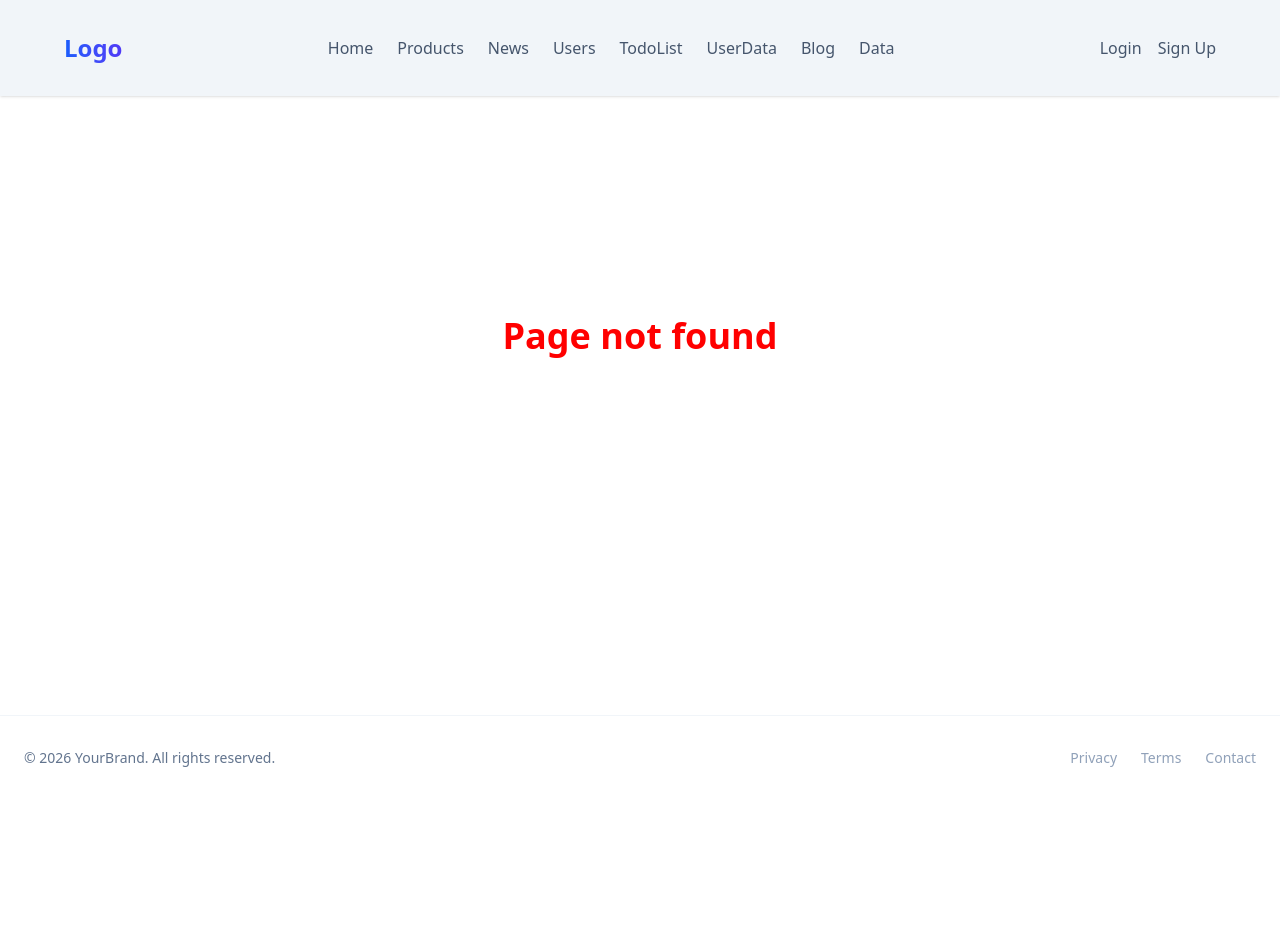
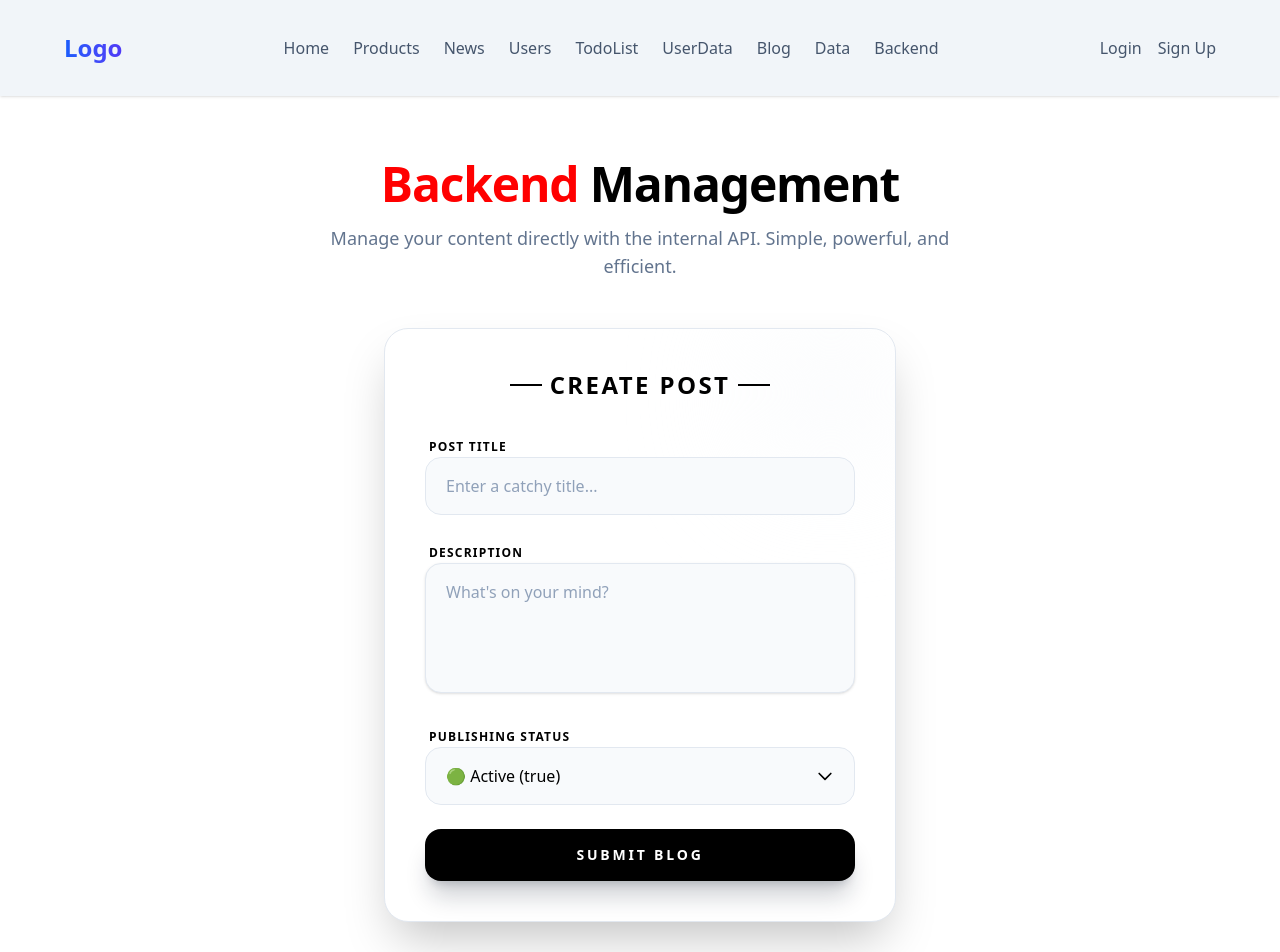
Before and after one commit to Aakash-Bc/React, a React (Vite) app: page /backend in a window 1280 px wide. Before the commit this address had no page. Shown: the top 952 px of the page. Before the commit the page ends 800 px from the top, so only its background shows below. Built offline with nearby package versions, Linux system fonts and the light colour scheme.

Commit message:
Backend connection

```diff
--- a/package.json
+++ b/package.json
@@ -11,6 +11,7 @@
   },
   "dependencies": {
     "@tailwindcss/vite": "^4.1.18",
+    "axios": "^1.13.6",
     "react": "^19.2.0",
     "react-dom": "^19.2.0",
     "react-router-dom": "^7.13.0",
--- a/src/App.jsx
+++ b/src/App.jsx
@@ -14,6 +14,7 @@ import ButtonDemo from './components/ButtonDemo'
 import UserData from './userData'
 import BlogPage from './BlogPage'
 import Data from './data'
+import Backend from './backend'
 
 
 function App() {
@@ -51,6 +52,7 @@ function App() {
                     <Route path='userData' element={<UserData />} />
                     <Route path='BlogPage' element={<BlogPage />} />
                     <Route path='data' element={<Data />} />
+                    <Route path='backend' element={<Backend />} />
 
                     <Route path="/*" element={<div className="min-h-[60vh] flex items-center justify-center"><h1 className="text-4xl font-bold text-slate-800">Page not found</h1></div>} />
                 </Routes>
--- a/src/Navbar.jsx
+++ b/src/Navbar.jsx
@@ -22,6 +22,7 @@ function Navbar() {
                     <Link to="userData" className="text-slate-600 hover:text-blue-600 font-medium transition-colors">UserData</Link>
                     <Link to="BlogPage" className="text-slate-600 hover:text-blue-600 font-medium transition-colors">Blog</Link>
                     <Link to="data" className="text-slate-600 hover:text-blue-600 font-medium transition-colors">Data</Link>
+                    <Link to="/backend" className="text-slate-600 hover:text-blue-600 font-medium transition-colors">Backend</Link>
                 </div>
                 <div className="flex gap-4">
                     <Link to="/login" className="text-slate-600 hover:text-blue-600 font-medium transition-colors">Login</Link>
--- /dev/null
+++ b/src/backend.jsx
@@ -0,0 +1,149 @@
+import { useState } from "react";
+import axios from "axios";
+
+function Backend() {
+    const [isLoading, setIsLoading] = useState(false);
+    const [formData, setFormData] = useState({
+        title: "",
+        description: "",
+        status: true
+    });
+
+    const handleChange = (e) => {
+        const { name, value } = e.target;
+        setFormData({
+            ...formData,
+            [name]: name === "status" ? value === "true" : value
+        });
+    };
+
+    const handleSubmit = async (e) => {
+        e.preventDefault();
+        setIsLoading(true);
+
+        try {
+            await axios.post("http://localhost:8000/blog/create", formData);
+            alert("✨ Blog added successfully!");
+            setFormData({ title: "", description: "", status: true });
+        } catch (error) {
+            console.error(error);
+            alert("❌ Failed to add blog. Please check your backend connection.");
+        } finally {
+            setIsLoading(false);
+        }
+    };
+
+    return (
+        <div className="max-w-7xl mx-auto px-6 py-16 space-y-12 flex flex-col items-center min-h-[80vh]">
+            {/* Header Section */}
+            <div className="space-y-4 text-center w-full max-w-2xl">
+                <h1 className="text-4xl md:text-5xl font-extrabold text-slate-900 tracking-tight">
+                    Backend <span className="text-black">Management</span>
+                </h1>
+                <p className="text-slate-500 text-lg">
+                    Manage your content directly with the internal API. Simple, powerful, and efficient.
+                </p>
+            </div>
+
+            {/* Form Card */}
+            <div className="w-full max-w-lg bg-white p-10 rounded-3xl border border-slate-200 shadow-2xl relative overflow-hidden group">
+                {/* Decorative background element */}
+                <div className="absolute top-0 right-0 -tr-y-1/2 tr-x-1/2 w-32 h-32 bg-slate-50 rounded-full blur-3xl group-hover:bg-slate-100 transition-colors"></div>
+
+                <div className="relative z-10">
+                    <div className="mb-8 text-center">
+                        <h2 className="text-2xl font-black text-black uppercase tracking-widest flex items-center justify-center gap-2">
+                            <span className="w-8 h-[2px] bg-black"></span>
+                            Create Post
+                            <span className="w-8 h-[2px] bg-black"></span>
+                        </h2>
+                    </div>
+
+                    <form onSubmit={handleSubmit} className="space-y-6">
+                        <div className="space-y-2">
+                            <label className="text-xs font-bold text-black uppercase tracking-widest px-1">Post Title</label>
+                            <input
+                                type="text"
+                                name="title"
+                                placeholder="Enter a catchy title..."
+                                className="w-full px-5 py-4 bg-slate-50 border border-slate-200 rounded-2xl focus:ring-4 focus:ring-black/5 focus:border-black outline-none transition-all placeholder:text-slate-400 text-black font-medium"
+                                value={formData.title}
+                                onChange={handleChange}
+                                required
+                            />
+                        </div>
+
+                        <div className="space-y-2">
+                            <label className="text-xs font-bold text-black uppercase tracking-widest px-1">Description</label>
+                            <textarea
+                                name="description"
+                                placeholder="What's on your mind?"
+                                rows="4"
+                                className="w-full px-5 py-4 bg-slate-50 border border-slate-200 rounded-2xl focus:ring-4 focus:ring-black/5 focus:border-black outline-none transition-all placeholder:text-slate-400 text-black font-medium resize-none shadow-sm"
+                                value={formData.description}
+                                onChange={handleChange}
+                                required
+                            />
+                        </div>
+
+                        <div className="space-y-2">
+                            <label className="text-xs font-bold text-black uppercase tracking-widest px-1">Publishing Status</label>
+                            <div className="relative">
+                                <select
+                                    name="status"
+                                    onChange={handleChange}
+                                    value={formData.status.toString()}
+                                    className="w-full px-5 py-4 bg-slate-50 border border-slate-200 rounded-2xl focus:ring-4 focus:ring-black/5 focus:border-black outline-none transition-all text-black font-medium appearance-none cursor-pointer"
+                                >
+                                    <option value="true">🟢 Active (true)</option>
+                                    <option value="false">🔴 Inactive (false)</option>
+                                </select>
+                                <div className="absolute right-5 top-1/2 -translate-y-1/2 pointer-events-none text-black">
+                                    <svg xmlns="http://www.w3.org/2000/svg" className="h-5 w-5" fill="none" viewBox="0 0 24 24" stroke="currentColor">
+                                        <path strokeLinecap="round" strokeLinejoin="round" strokeWidth="2" d="M19 9l-7 7-7-7" />
+                                    </svg>
+                                </div>
+                            </div>
+                        </div>
+
+                        <button
+                            type="submit"
+                            disabled={isLoading}
+                            className={`w-full py-4 rounded-2xl font-black text-white text-sm uppercase tracking-[0.2em] shadow-xl transition-all flex items-center justify-center gap-2 ${
+                                isLoading
+                                ? 'bg-slate-400 cursor-not-allowed'
+                                : 'bg-black hover:bg-slate-800 shadow-slate-900/20 active:scale-[0.98]'
+                            }`}
+                        >
+                            {isLoading ? (
+                                <>
+                                    <svg className="animate-spin h-5 w-5 text-white" xmlns="http://www.w3.org/2000/svg" fill="none" viewBox="0 0 24 24">
+                                        <circle className="opacity-25" cx="12" cy="12" r="10" stroke="currentColor" strokeWidth="4"></circle>
+                                        <path className="opacity-75" fill="currentColor" d="M4 12a8 8 0 018-8V0C5.373 0 0 5.373 0 12h4zm2 5.291A7.962 7.962 0 014 12H0c0 3.042 1.135 5.824 3 7.938l3-2.647z"></path>
+                                    </svg>
+                                    Processing...
+                                </>
+                            ) : (
+                                "Submit Blog"
+                            )}
+                        </button>
+                    </form>
+                </div>
+            </div>
+
+            {/* Hint Footer */}
+            <div className="flex items-center gap-4 text-slate-400 text-sm">
+                <span className="flex items-center gap-1">
+                    <svg xmlns="http://www.w3.org/2000/svg" className="h-4 w-4" fill="none" viewBox="0 0 24 24" stroke="currentColor">
+                        <path strokeLinecap="round" strokeLinejoin="round" strokeWidth="2" d="M12 15v2m-6 4h12a2 2 0 002-2v-6a2 2 0 00-2-2H6a2 2 0 00-2 2v6a2 2 0 002 2zm10-10V7a4 4 0 00-8 0v4h8z" />
+                    </svg>
+                    Secure Endpoint
+                </span>
+                <span className="w-1 h-1 bg-slate-300 rounded-full"></span>
+                <span>API v1.0.4</span>
+            </div>
+        </div>
+    );
+}
+
+export default Backend;
```
Also changed, not shown: 1 other file (tests, documents, lock files or other folders).
